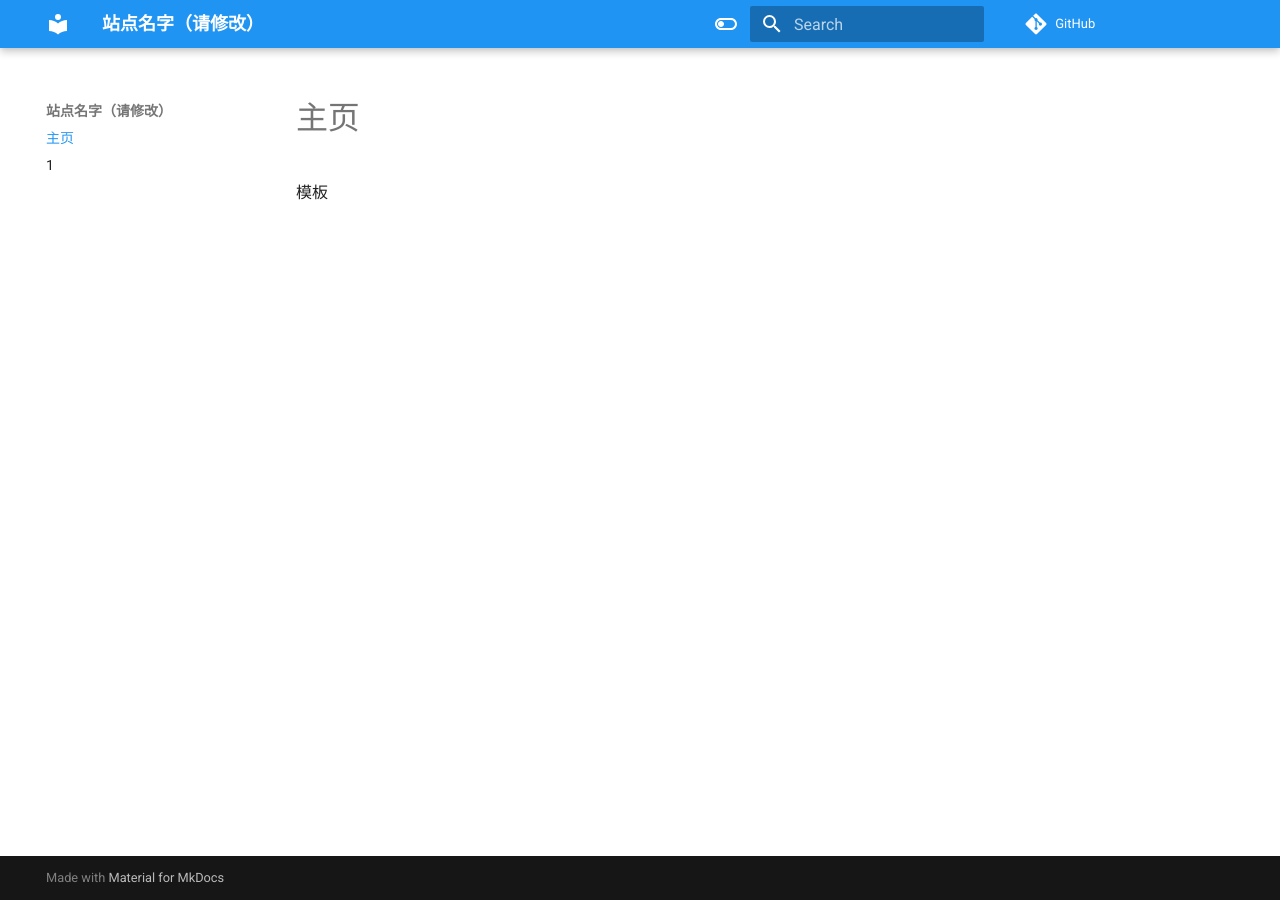
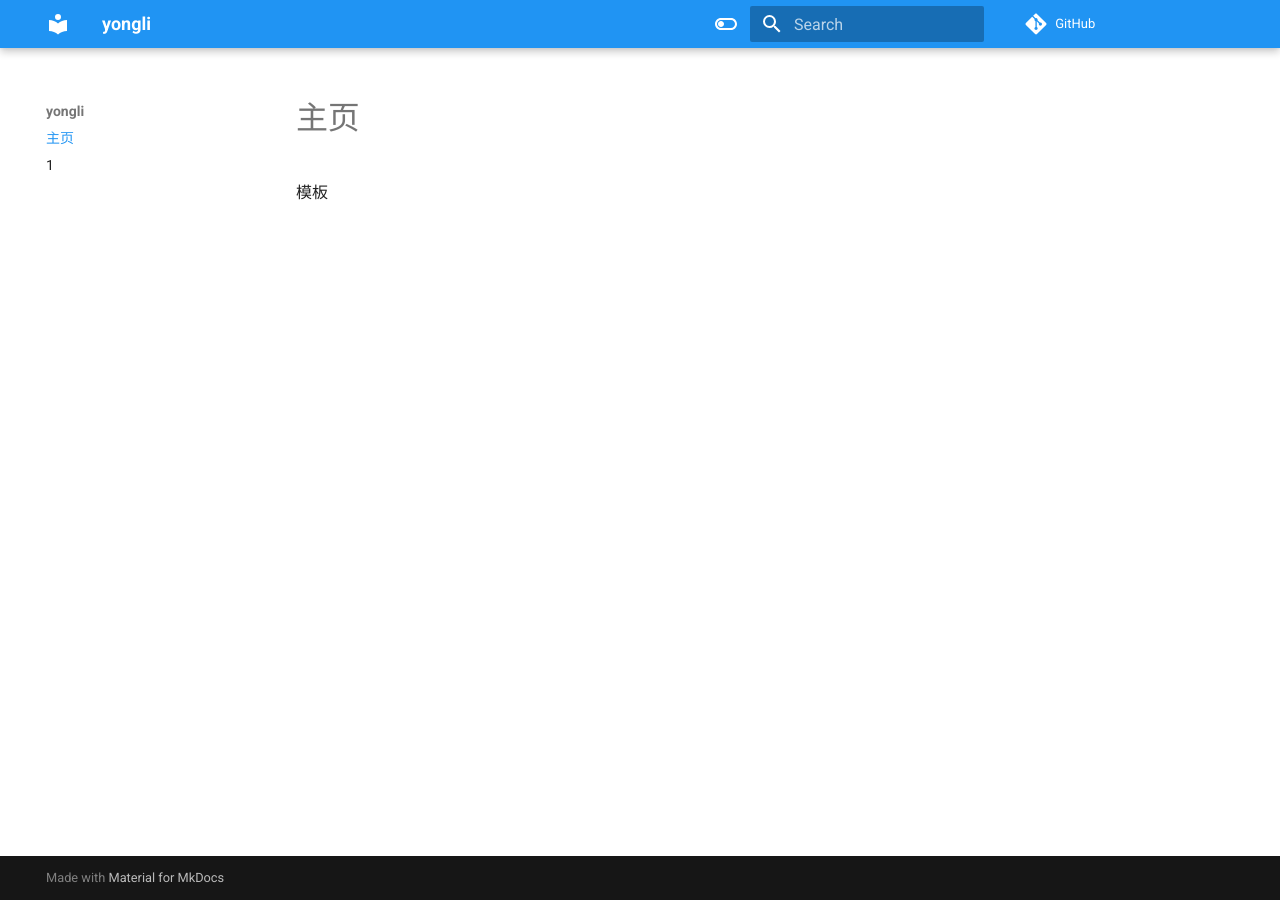
Before and after one commit to wkdays/yongli, an MkDocs documentation site: the page built from docs/index.md, in a window 1280 px wide. Built offline with MkDocs 1.6.1 and Material for MkDocs 9.7.7, drawn with Linux system fonts in a browser that asks for light colours; comment, search, counter and statistics services are not loaded.

Commit message:
Update mkdocs.yml

```diff
--- a/mkdocs.yml
+++ b/mkdocs.yml
@@ -1,5 +1,5 @@
-site_name: 站点名字（请修改）
-repo_url: https://github.com/linyuxuanlin/Wiki-nonsense #（请修改为你自己的仓库地址）
+site_name: yongli
+repo_url: https://github.com/squarewang007/yongli #（请修改为你自己的仓库地址）
 edit_uri: edit/main/docs/
 
 theme:
```
